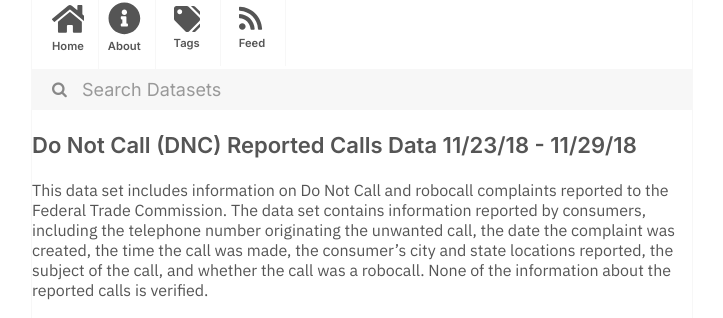
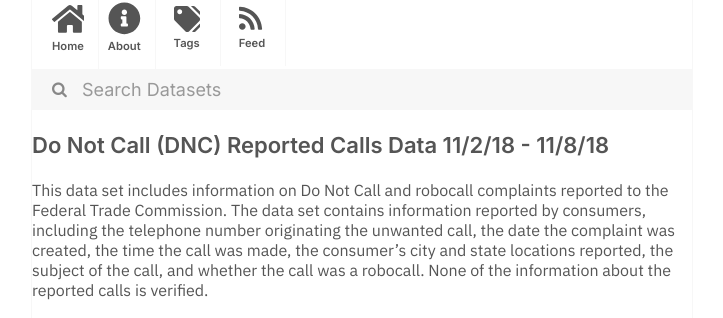
Before and after one commit to dayda-entities/federal-trade-commission, a Jekyll site: the page built from _posts/2020-11-12-do-not-call-dnc-reported-calls.md, in a window 1280 px wide. Shown: the part 216-534 px from the top of the page, without its empty margins (278-1001 px from the left). Built offline with Jekyll 4.4.1, drawn with Linux system fonts in a browser that asks for light colours.

Commit message:
Publish Data

```diff
--- a/_posts/2020-11-12-do-not-call-dnc-reported-calls.md
+++ b/_posts/2020-11-12-do-not-call-dnc-reported-calls.md
@@ -1,7 +1,7 @@
 ---
-title: Do Not Call (DNC) Reported Calls Data 11/23/18 - 11/29/18
-created: '2020-11-12T12:20:49.578122'
-modified: '2020-11-12T12:20:49.578131'
+title: Do Not Call (DNC) Reported Calls Data 11/2/18 - 11/8/18
+created: '2020-11-12T12:20:48.798142'
+modified: '2020-11-12T12:20:48.798149'
 state: active
 type: dataset
 tags:
@@ -12,7 +12,7 @@ tags:
   - Robocalls
 groups: []
 csv_url: >-
-  https://www.ftc.gov/sites/default/files/dnc_complaint_numbers_2018-11-26-30.csv
+  https://www.ftc.gov/sites/default/files/dnc_complaint_numbers_2018-11-05-09.csv
 json_url: ''
 layout: post
 
```
